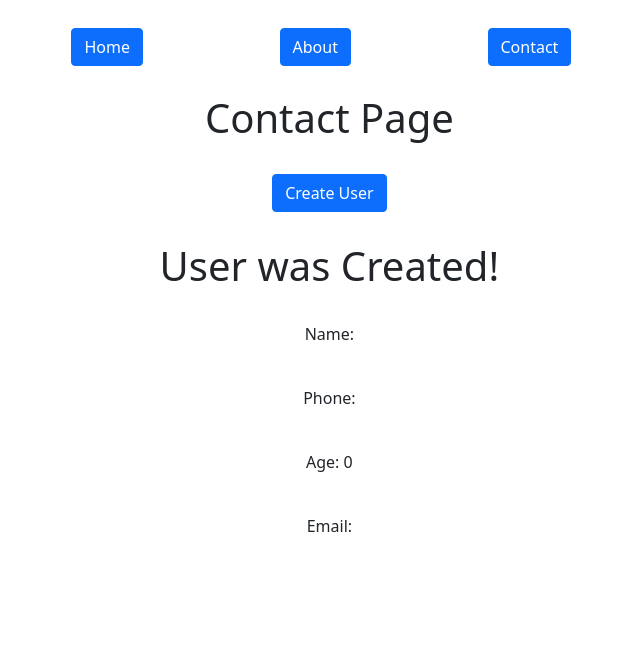
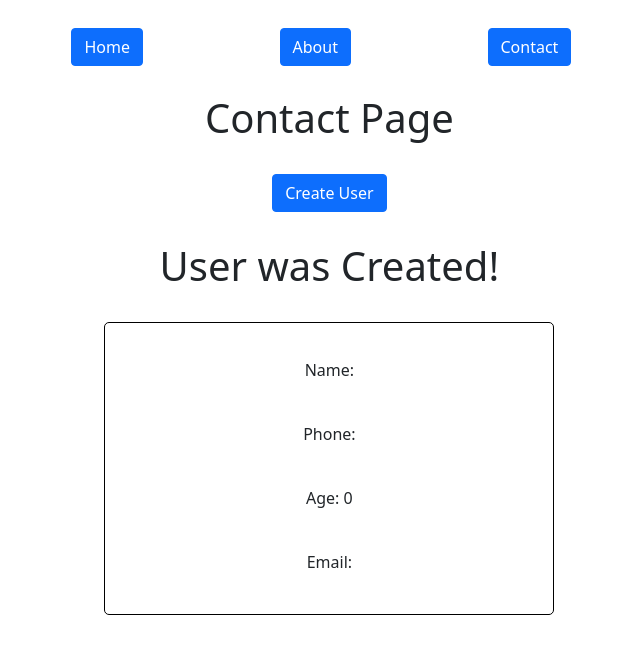
Before and after one commit to Adrusselljr/react-router, a React (Create React App) app: page /contact/submitted in a window 1280 px wide. Shown: the top 654 px of the page, without its empty margins (351-991 px from the left). Built offline with nearby package versions, Linux system fonts and the light colour scheme.

Commit message:
modified App.css/FormSubmit.jsx

```diff
--- a/src/App.css
+++ b/src/App.css
@@ -29,3 +29,11 @@
   width: 800px;
   margin-left: 6%;
 }
+
+.user {
+  border: 1px solid black;
+  border-radius: 5px;
+  width: 50%;
+  margin-left: 25%;
+  padding-top: 35px;
+}
--- a/src/Pages/FormSubmit.jsx
+++ b/src/Pages/FormSubmit.jsx
@@ -8,10 +8,12 @@ function FormSubmit(props) {
 
             <div className="form">
                 <h1>User was Created!</h1><br/>
-                <p>Name: { props.name }</p><br/>
-                <p>Phone: { props.phone }</p><br/>
-                <p>Age: { props.age }</p><br/>
-                <p>Email: { props.email }</p><br/>
+                <div className="user">
+                    <p>Name: { props.name }</p><br/>
+                    <p>Phone: { props.phone }</p><br/>
+                    <p>Age: { props.age }</p><br/>
+                    <p>Email: { props.email }</p><br/>
+                </div>
             </div>
 
         </div>
```
